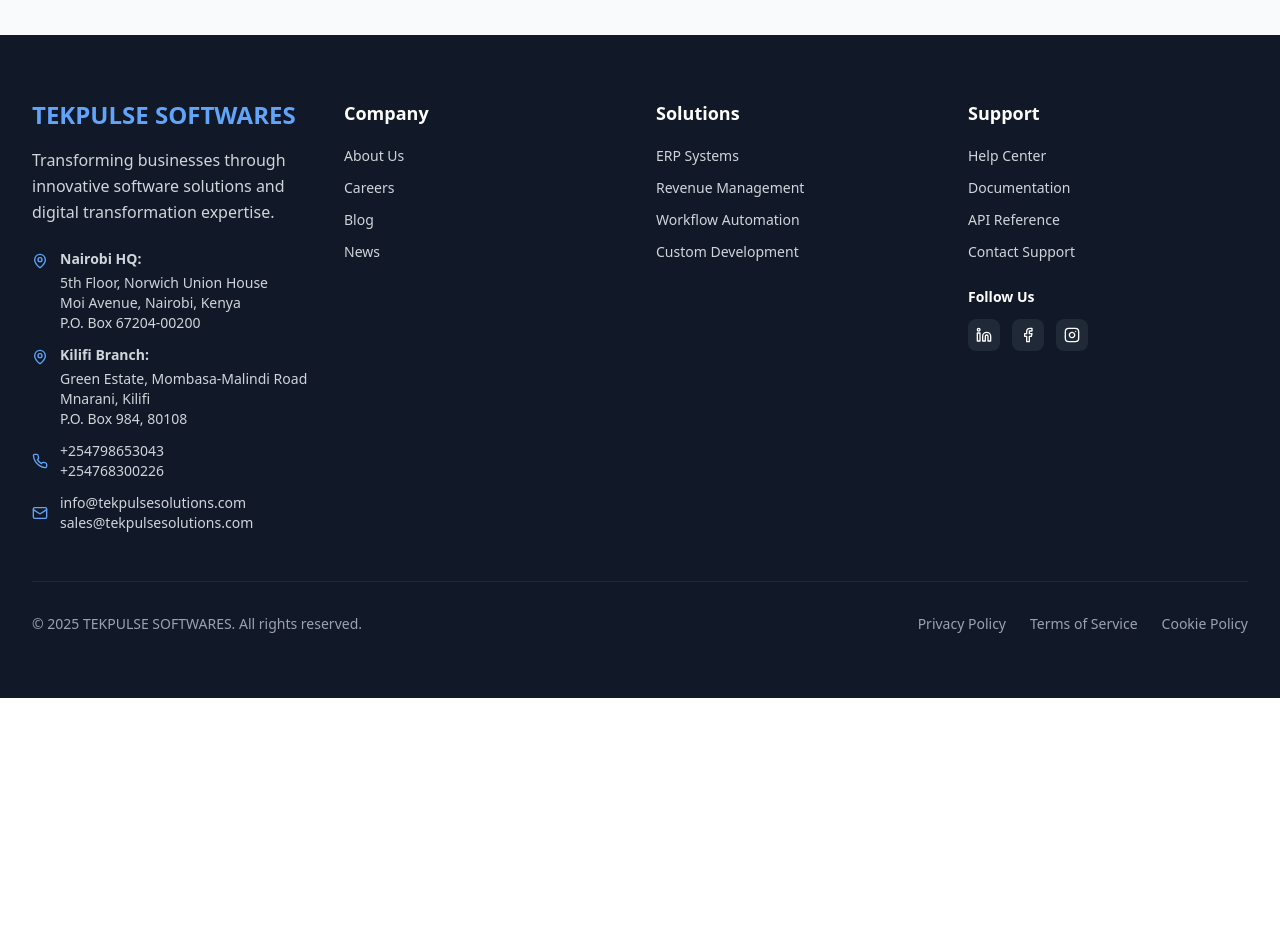
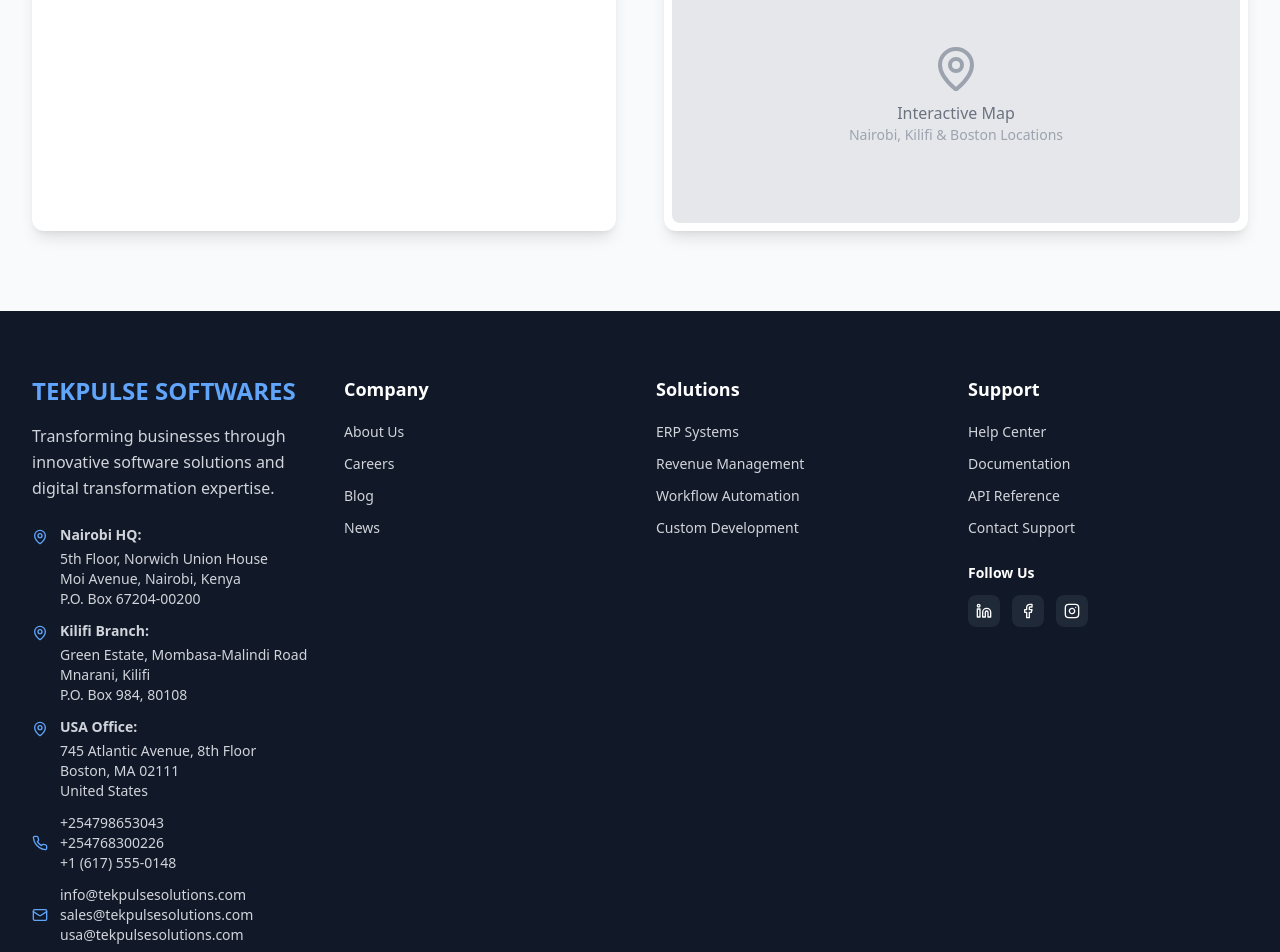
Before and after one commit to TEKPULSE-SOLUTIONS/tekpulse-web-profile-13, a React (Vite) app: page / in a window 1280 px wide. Shown: the part 10240-11192 px from the top of the page. Before the commit the page ends 10938 px from the top, so only its background shows below. Built offline with nearby package versions, Linux system fonts and the light colour scheme.

Commit message:
Add USA office location
Added a new USA office location to the contact section, including address, phone, email, and office hours, maintaining a consistent layout.

```diff
--- a/src/components/ContactSection.tsx
+++ b/src/components/ContactSection.tsx
@@ -49,12 +49,22 @@ const ContactSection = () => {
       ]
     },
     {
+      icon: MapPin,
+      title: 'USA Office',
+      details: [
+        '745 Atlantic Avenue, 8th Floor',
+        'Boston, MA 02111',
+        'United States'
+      ]
+    },
+    {
       icon: Phone,
       title: 'Phone Numbers',
       details: [
         '+254798653043 (Main)',
         '+254768300226 (Alternative)',
-        '+254748112233 (Kilifi Branch)'
+        '+254748112233 (Kilifi Branch)',
+        '+1 (617) 555-0148 (USA Office)'
       ]
     },
     {
@@ -63,7 +73,8 @@ const ContactSection = () => {
       details: [
         'info@tekpulsesolutions.com',
         'sales@tekpulsesolutions.com',
-        'kilifi@tekpulsesolutions.com'
+        'kilifi@tekpulsesolutions.com',
+        'usa@tekpulsesolutions.com'
       ]
     }
   ];
@@ -211,8 +222,11 @@ const ContactSection = () => {
                   <p className="text-gray-600 mb-1">
                     <strong>Nairobi HQ:</strong> Monday – Friday, 8:00 AM – 5:00 PM
                   </p>
+                  <p className="text-gray-600 mb-1">
+                    <strong>Kilifi Branch:</strong> Monday – Friday, 9:00 AM – 4:30 PM
+                  </p>
                   <p className="text-gray-600">
-                    <strong>Kilifi Branch:</strong> Monday – Friday, 9:00 AM – 4:30 PM
+                    <strong>USA Office:</strong> Monday – Friday, 9:00 AM – 5:00 PM EST
                   </p>
                 </div>
               </div>
@@ -224,7 +238,7 @@ const ContactSection = () => {
                 <div className="text-center">
                   <MapPin className="h-12 w-12 text-gray-400 mx-auto mb-2" />
                   <p className="text-gray-500">Interactive Map</p>
-                  <p className="text-sm text-gray-400">Nairobi & Kilifi Locations</p>
+                  <p className="text-sm text-gray-400">Nairobi, Kilifi & Boston Locations</p>
                 </div>
               </div>
             </div>
--- a/src/components/Footer.tsx
+++ b/src/components/Footer.tsx
@@ -70,11 +70,21 @@ const Footer = () => {
                   <div>P.O. Box 984, 80108</div>
                 </div>
               </div>
+              <div className="flex items-start gap-3">
+                <MapPin className="h-4 w-4 text-blue-400 mt-1" />
+                <div className="text-sm text-gray-300">
+                  <div className="font-semibold mb-1">USA Office:</div>
+                  <div>745 Atlantic Avenue, 8th Floor</div>
+                  <div>Boston, MA 02111</div>
+                  <div>United States</div>
+                </div>
+              </div>
               <div className="flex items-center gap-3">
                 <Phone className="h-4 w-4 text-blue-400" />
                 <div className="text-sm text-gray-300">
                   <div>+254798653043</div>
                   <div>+254768300226</div>
+                  <div>+1 (617) 555-0148</div>
                 </div>
               </div>
               <div className="flex items-center gap-3">
@@ -82,6 +92,7 @@ const Footer = () => {
                 <div className="text-sm text-gray-300">
                   <div>info@tekpulsesolutions.com</div>
                   <div>sales@tekpulsesolutions.com</div>
+                  <div>usa@tekpulsesolutions.com</div>
                 </div>
               </div>
             </div>
```
